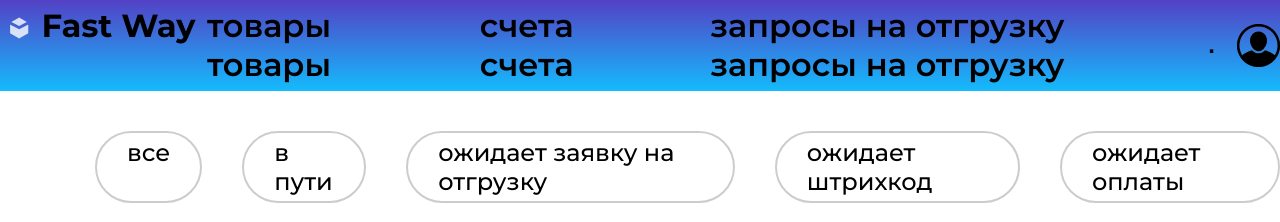
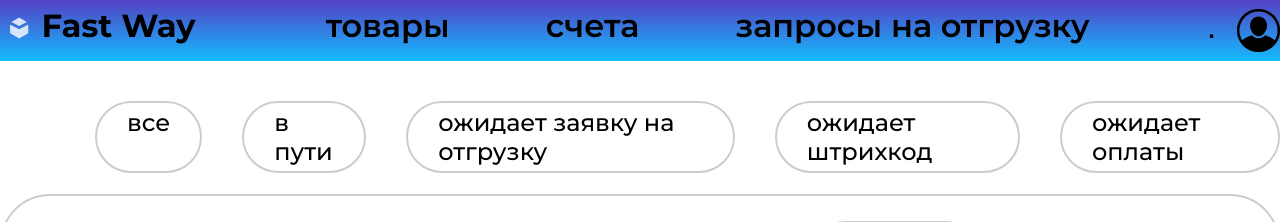
Before and after one commit to tim2004timi/web-hackathon, a Django app: template templates/fulfillmentapp/main/products.html in a window 1280 px wide; the page is wider, and only the part inside the window is pictured. Shown: the top 222 px of that part. Run offline with Django 4.2, Linux system fonts and the light colour scheme; the template is opened without the code that fills it, so the values that code supplies are empty.

Commit message:
Fix htmls double words

```diff
--- a/templates/fulfillmentapp/main/products.html
+++ b/templates/fulfillmentapp/main/products.html
@@ -26,26 +26,13 @@
                             {% if selected_page == 'товары' %}
                             selected__page
                             {% endif %}">товары</a>
-                            <a href="{% url 'main-products' %}" class="menu__link
-                            {% if selected_page == 'товары' %}
-                            selected__page
-                            {% endif %}">товары</a>
                         </li>
                         <li class="menu__item">
                             <a href="{% url 'main-bills'%}" class="menu__link
                             {% if selected_page == 'счета' %}
                             selected__page
                             {% endif %}">счета</a>
-                            <a href="{% url 'main-bills'%}" class="menu__link
-                            {% if selected_page == 'счета' %}
-                            selected__page
-                            {% endif %}">счета</a>
-                        </li>
                         <li class="menu__item">
-                            <a href="{% url 'main-requests'%}" class="menu__link
-                            {% if selected_page == 'запросы на отгрузку' %}
-                            selected__page
-                            {% endif %}">запросы на отгрузку</a>
                             <a href="{% url 'main-requests'%}" class="menu__link
                             {% if selected_page == 'запросы на отгрузку' %}
                             selected__page
```
Also changed, not shown: templates/fulfillmentapp/main/bills.html (+0 -12 lines), templates/fulfillmentapp/main/requests.html (+0 -12 lines).
